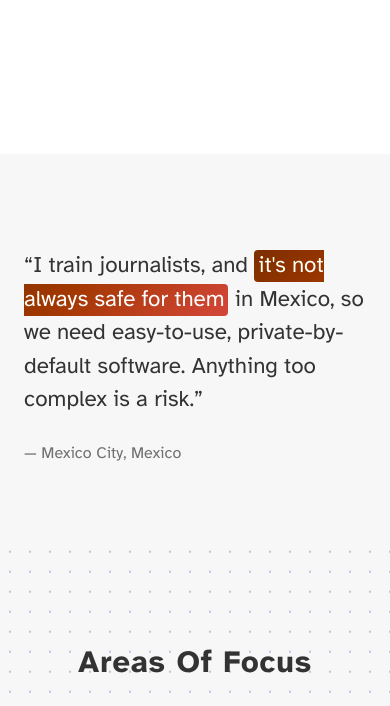
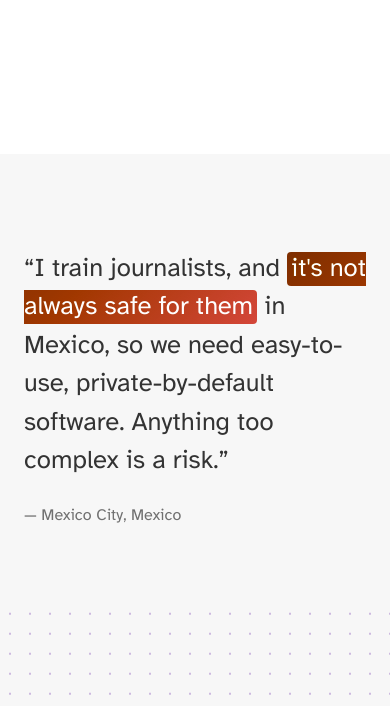
Before and after one commit to scidsg/scidsg-website, a PHP site: page /who-we-serve.html in a window 390 px wide. Shown: the part 485-1191 px from the top of the page. Run offline with PHP 8.4, Linux system fonts and the light colour scheme.

Commit message:
Update statement.css

```diff
--- a/design-system/components/statement/css/statement.css
+++ b/design-system/components/statement/css/statement.css
@@ -48,7 +48,7 @@
 }
 
 @media only screen and (max-width: 480px) {
-  .statement p, .statement q {
+/*  .statement p, .statement q {
     font-size: calc(var(--font-size-4) * .7);
-  }
+  }*/
 }
```
